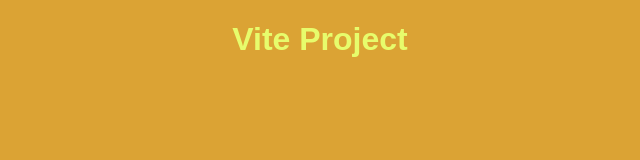
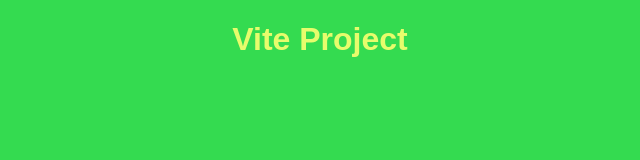
Before and after one commit to VladYu1984/asyncCase, a website built with Vite: page index.html in a window 1280 px wide. Shown: the whole page, without its empty margins (320-960 px from the left). Built offline with nearby package versions, Linux system fonts and the light colour scheme.

Commit message:
add new styles

```diff
--- a/src/styles/styles.scss
+++ b/src/styles/styles.scss
@@ -1,4 +1,4 @@
-$primary-color: #dba334;
+$primary-color: #34db50;
 $secondary-color: #e7fc6c;
 
 body {
```
